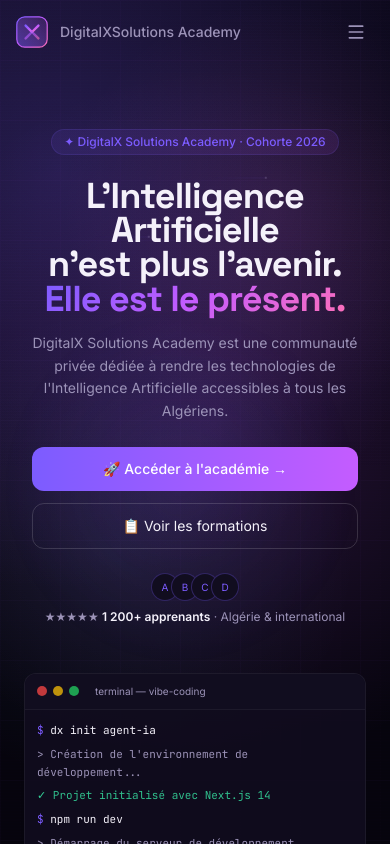
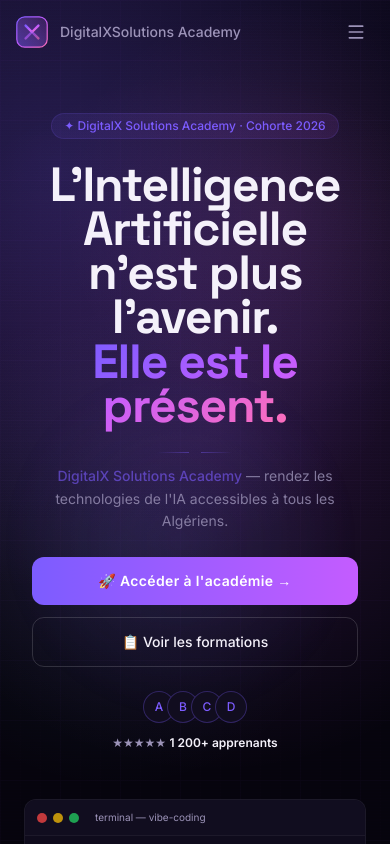
Before and after one commit to karimbzn31/DigitalX-Solutions-, a Next.js app: page / in a window 390 px wide. Shown: the top 844 px of the page. Built offline with nearby package versions, Linux system fonts and the light colour scheme.

Commit message:
📱 Mobile hero: bigger title, cleaner subtitle, improved spacing

```diff
--- a/src/components/landing/Hero.tsx
+++ b/src/components/landing/Hero.tsx
@@ -169,7 +169,7 @@
       <FloatingParticles />
 
       {/* Contenu */}
-      <div className="relative z-10 flex flex-col items-center justify-center w-full px-4 py-12 md:py-24">
+      <div className="relative z-10 flex flex-col items-center justify-center w-full px-4 py-8 md:py-24">
         <motion.div
           initial={{ opacity: 0, y: 10 }}
           animate={{ opacity: 1, y: 0 }}
@@ -180,7 +180,7 @@
           </NebulaBadge>
         </motion.div>
 
-        <h1 className="font-display text-4xl sm:text-5xl md:text-7xl xl:text-8xl font-bold tracking-tight leading-[0.95] text-center max-w-5xl">
+        <h1 className="font-display text-5xl sm:text-5xl md:text-7xl xl:text-8xl font-bold tracking-tight leading-[0.92] text-center max-w-5xl">
           {words.map((word, i) => (
             <motion.span
               key={word}
@@ -195,14 +195,24 @@
           ))}
         </h1>
 
+        <motion.div
+          initial={{ opacity: 0, y: 20 }}
+          animate={{ opacity: 1, y: 0 }}
+          transition={{ duration: 0.5, delay: 0.4 }}
+          className="flex items-center justify-center gap-3 mt-6 md:mt-8"
+        >
+          <span className="h-px w-8 bg-gradient-to-r from-transparent to-violet/40" />
+          <span className="h-px w-8 bg-gradient-to-l from-transparent to-violet/40" />
+        </motion.div>
+
         <motion.p
           initial={{ opacity: 0, y: 20 }}
           animate={{ opacity: 1, y: 0 }}
-          transition={{ duration: 0.5, delay: 0.4 }}
-          className="text-sm sm:text-base md:text-lg text-mist text-center max-w-3xl mt-4 md:mt-8 leading-relaxed px-2"
+          transition={{ duration: 0.5, delay: 0.45 }}
+          className="text-sm md:text-base lg:text-lg text-mist/80 text-center max-w-xl mt-3 md:mt-6 leading-relaxed px-4"
         >
-          DigitalX Solutions Academy est une communauté privée dédiée à rendre les technologies
-          de l&apos;Intelligence Artificielle accessibles à tous les Algériens.
+          <span className="text-violet/60 font-medium">DigitalX Solutions Academy</span>
+          {" — rendez les technologies de l'IA accessibles à tous les Algériens."}
         </motion.p>
 
         <motion.div
@@ -212,12 +222,12 @@
           className="flex flex-col sm:flex-row items-center gap-3 md:gap-4 mt-6 md:mt-10 w-full sm:w-auto px-4 sm:px-0"
         >
           <Link href="/register" className="w-full sm:w-auto">
-            <NebulaButton size="lg" className="w-full sm:w-auto px-6 md:px-8 py-3 md:py-4 text-sm md:text-base">
+            <NebulaButton size="lg" className="w-full sm:w-auto px-6 md:px-8 py-3.5 md:py-4 text-sm md:text-base font-semibold tracking-wide">
               🚀 Accéder à l&apos;académie →
             </NebulaButton>
           </Link>
           <Link href="#formation" className="w-full sm:w-auto">
-            <NebulaButton variant="secondary" size="lg" className="w-full sm:w-auto px-6 md:px-8 py-3 md:py-4 text-sm md:text-base">
+            <NebulaButton variant="secondary" size="lg" className="w-full sm:w-auto px-6 md:px-8 py-3.5 md:py-4 text-sm md:text-base font-medium">
               📋 Voir les formations
             </NebulaButton>
           </Link>
@@ -227,17 +237,17 @@
           initial={{ opacity: 0, y: 20 }}
           animate={{ opacity: 1, y: 0 }}
           transition={{ duration: 0.5, delay: 0.8 }}
-          className="flex flex-col sm:flex-row items-center gap-2 sm:gap-4 mt-6 md:mt-8 text-xs md:text-sm text-mist"
+          className="flex flex-col sm:flex-row items-center gap-3 sm:gap-4 mt-6 md:mt-8 text-xs md:text-sm text-mist"
         >
           <div className="flex -space-x-2">
             {[0, 1, 2, 3].map((i) => (
-              <div key={i} className="w-7 h-7 md:w-8 md:h-8 rounded-full border border-violet/30 bg-surface flex items-center justify-center text-[10px] md:text-xs text-violet">
+              <div key={i} className="w-8 h-8 md:w-8 md:h-8 rounded-full border border-violet/30 bg-surface flex items-center justify-center text-xs md:text-xs text-violet font-medium">
                 {String.fromCharCode(65 + i)}
               </div>
             ))}
           </div>
           <span className="text-center sm:text-left">
-            ★★★★★ <strong className="text-star-white">1 200+ apprenants</strong> · Algérie & international
+            ★★★★★ <strong className="text-star-white">1 200+ apprenants</strong>
           </span>
         </motion.div>
 
```
